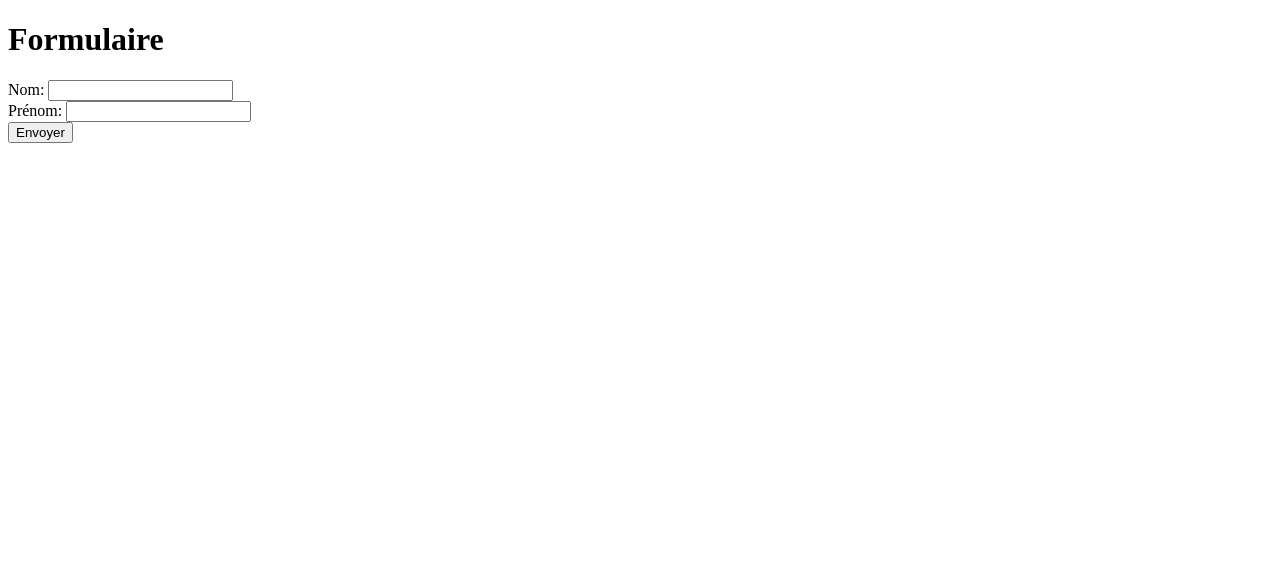
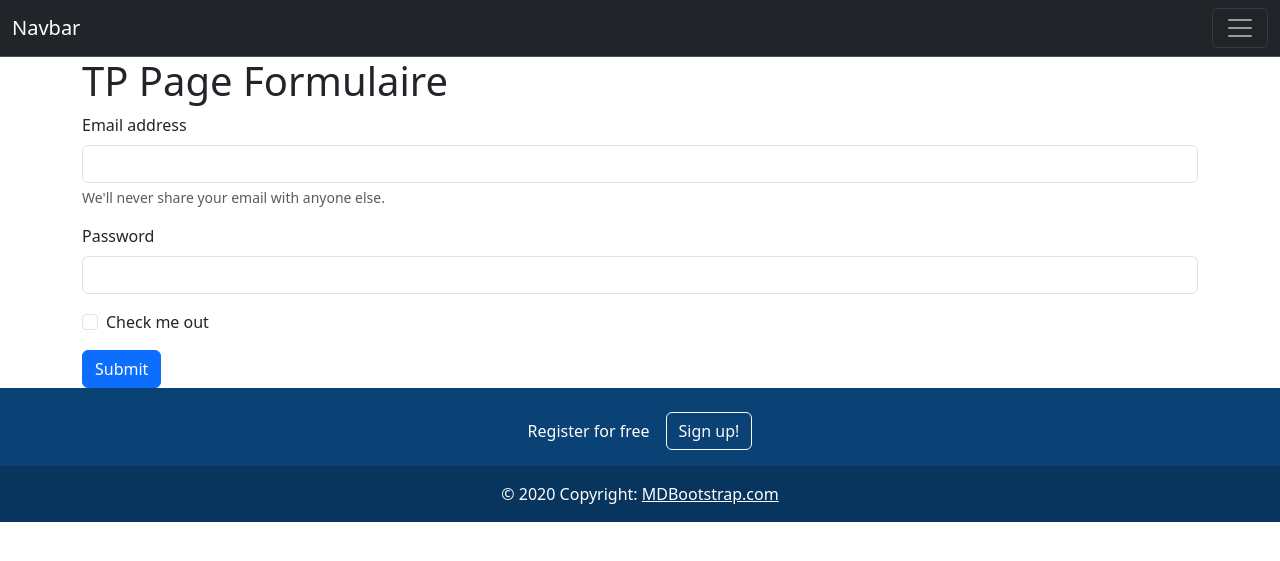
Before and after one commit to lamine87/TP_Devops, a Flask app: page / in a window 1280 px wide. Shown: the top 561 px of the page. Run offline with Flask 3, Linux system fonts and the light colour scheme.

Commit message:
Add workfmow

```diff
--- a/templates/formulaire.html
+++ b/templates/formulaire.html
@@ -3,18 +3,79 @@
 <head>
     <meta charset="UTF-8">
     <meta name="viewport" content="width=device-width, initial-scale=1.0">
-    <title>Formulaire</title>
+    <title>TP</title>
+    <link href="https://cdn.jsdelivr.net/npm/bootstrap@5.3.2/dist/css/bootstrap.min.css" rel="stylesheet" integrity="sha384-T3c6CoIi6uLrA9TneNEoa7RxnatzjcDSCmG1MXxSR1GAsXEV/Dwwykc2MPK8M2HN" crossorigin="anonymous">
+
 </head>
 <body>
-    <h1>Formulaire</h1>
-    <form method="post" action="/">
-        <label for="nom">Nom:</label>
-        <input type="text" id="nom" name="nom" required>
-        <br>
-        <label for="prenom">Prénom:</label>
-        <input type="text" id="prenom" name="prenom" required>
-        <br>
-        <input type="submit" value="Envoyer">
-    </form>
+    <nav class="navbar bg-dark border-bottom border-body" data-bs-theme="dark">
+        <div class="container-fluid">
+          <a class="navbar-brand" href="#">Navbar</a>
+          <button class="navbar-toggler" type="button" data-bs-toggle="collapse" data-bs-target="#navbarNav" aria-controls="navbarNav" aria-expanded="false" aria-label="Toggle navigation">
+            <span class="navbar-toggler-icon"></span>
+          </button>
+          <div class="collapse navbar-collapse" id="navbarNav">
+            <ul class="navbar-nav">
+              <li class="nav-item">
+                <a class="nav-link active" aria-current="page" href="#">Home</a>
+              </li>
+              <li class="nav-item">
+                <a class="nav-link" href="#">Features</a>
+              </li>
+              <li class="nav-item">
+                <a class="nav-link" href="#">Pricing</a>
+              </li>
+              <li class="nav-item">
+                <a class="nav-link disabled" aria-disabled="true">Disabled</a>
+              </li>
+            </ul>
+          </div>
+        </div>
+      </nav>
+    <div class="container">
+        <h1>TP Page Formulaire</h1>
+    <form>
+        <div class="mb-3">
+          <label for="exampleInputEmail1" class="form-label">Email address</label>
+          <input type="email" class="form-control" id="exampleInputEmail1" aria-describedby="emailHelp">
+          <div id="emailHelp" class="form-text">We'll never share your email with anyone else.</div>
+        </div>
+        <div class="mb-3">
+          <label for="exampleInputPassword1" class="form-label">Password</label>
+          <input type="password" class="form-control" id="exampleInputPassword1">
+        </div>
+        <div class="mb-3 form-check">
+          <input type="checkbox" class="form-check-input" id="exampleCheck1">
+          <label class="form-check-label" for="exampleCheck1">Check me out</label>
+        </div>
+        <button type="submit" class="btn btn-primary">Submit</button>
+      </form>
+    </div>
+        <!-- Footer -->
+        <footer class="text-center text-white" style="background-color: #0a4275;" >
+          <!-- Grid container -->
+          <div class="container p-4 pb-0">
+            <!-- Section: CTA -->
+            <section class="">
+              <p class="d-flex justify-content-center align-items-center">
+                <span class="me-3">Register for free</span>
+                <button data-mdb-ripple-init type="button" class="btn btn-outline-light btn-rounded">
+                  Sign up!
+                </button>
+              </p>
+            </section>
+            <!-- Section: CTA -->
+          </div>
+          <!-- Grid container -->
+
+          <!-- Copyright -->
+          <div class="text-center p-3" style="background-color: rgba(0, 0, 0, 0.2);">
+            © 2020 Copyright:
+            <a class="text-white" href="https://mdbootstrap.com/">MDBootstrap.com</a>
+          </div>
+          <!-- Copyright -->
+        </footer>
+
+<script src="https://cdn.jsdelivr.net/npm/bootstrap@5.3.2/dist/js/bootstrap.bundle.min.js" integrity="sha384-C6RzsynM9kWDrMNeT87bh95OGNyZPhcTNXj1NW7RuBCsyN/o0jlpcV8Qyq46cDfL" crossorigin="anonymous"></script>
 </body>
 </html>
```
Also changed, not shown: script.py (added, +9 -0 lines), .github/workflows/workflow1.yml (added).
